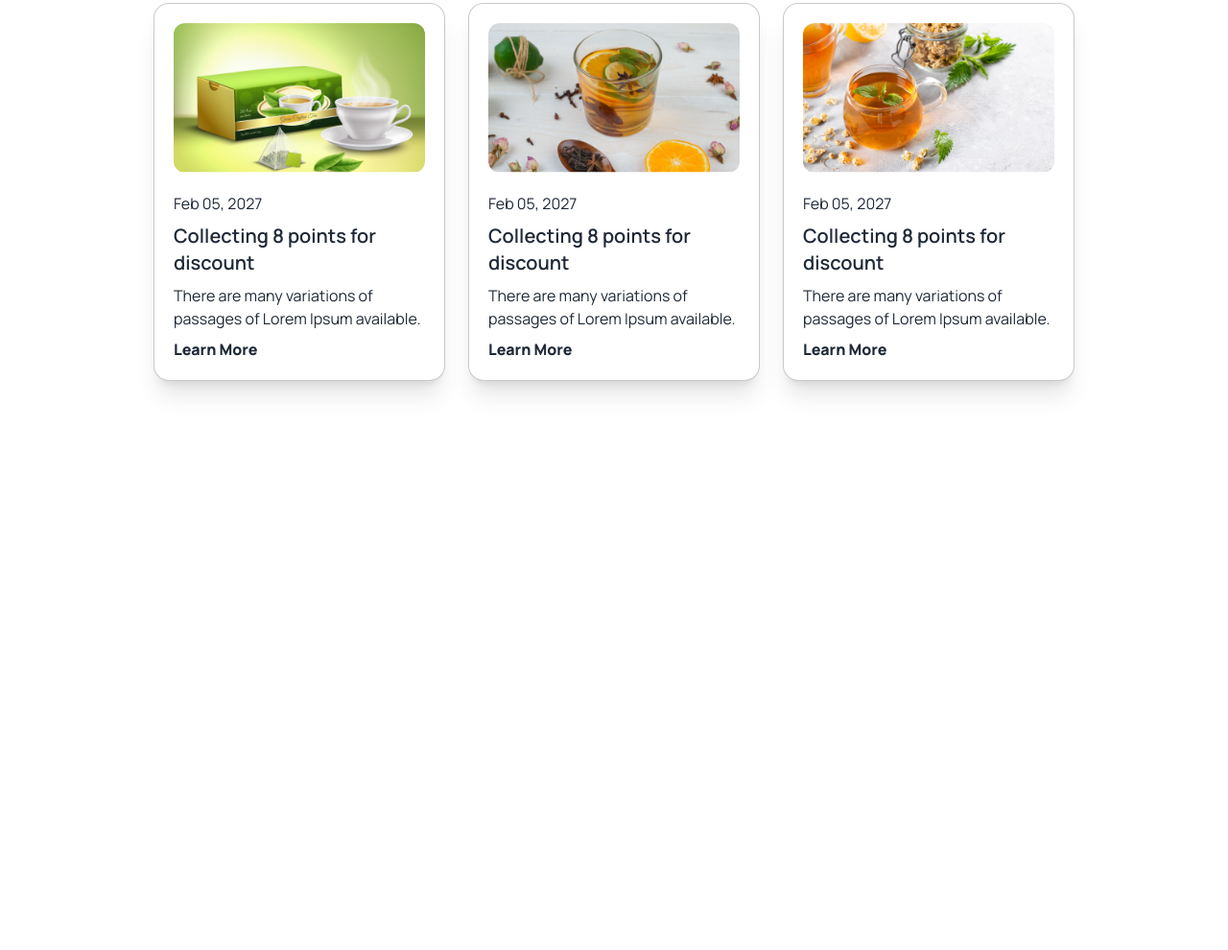
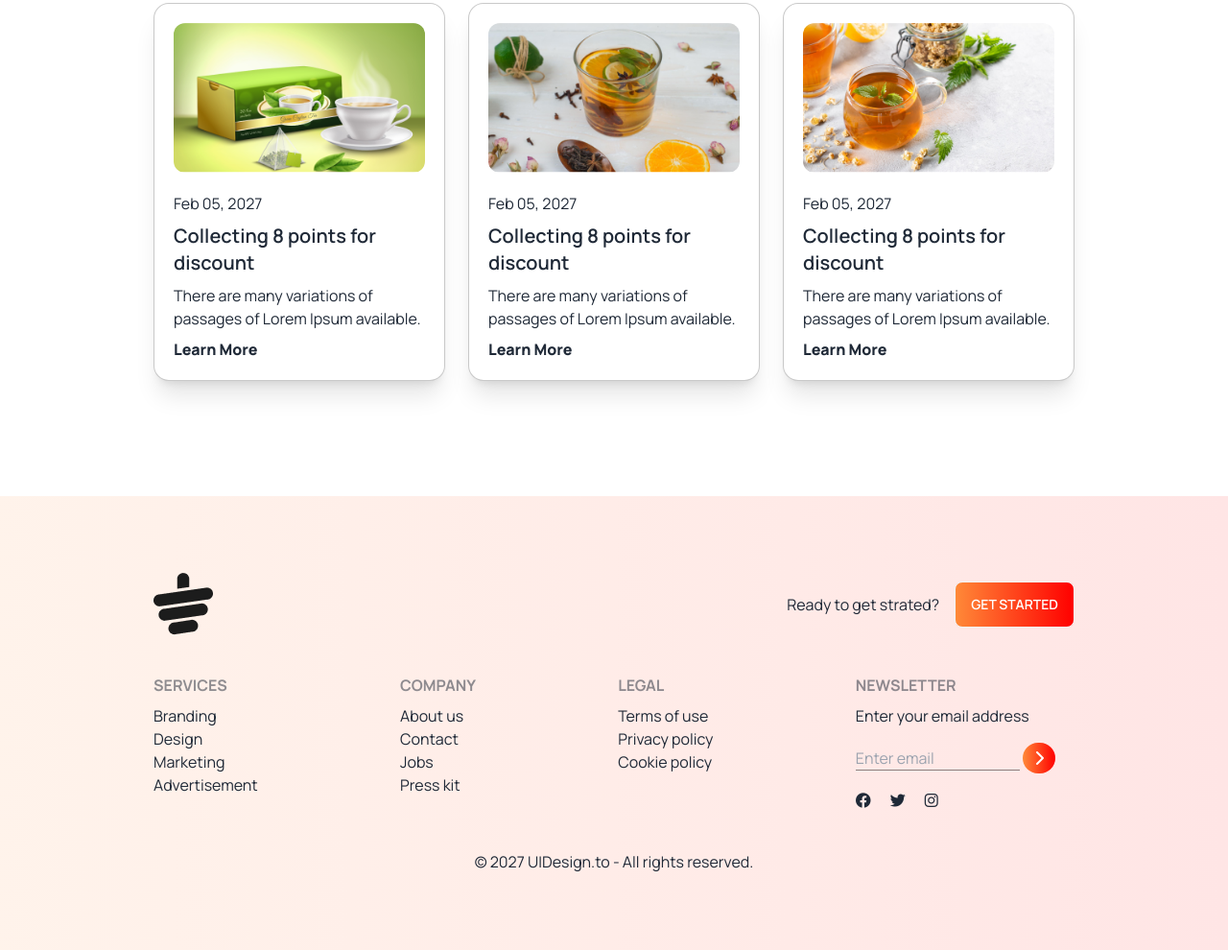
Before and after one commit to atikrahad/tea-house, a plain HTML site: page index.html in a window 1280 px wide. Shown: the part 2570-3560 px from the top of the page at 96% size. Before the commit the page ends 3087 px from the top, so only its background shows below. Drawn offline with nearby package versions, Linux system fonts and the light colour scheme.

Commit message:
adding responsive and footer

```diff
--- a/index.html
+++ b/index.html
@@ -170,16 +170,16 @@
 
         <section class="w-4/5 lg:w-3/4 mx-auto">
             <div class="hero px-8 py-12 bg-gradient-to-r from-[#FF8938] to-[#f00]">
-                <div class="hero-content flex-col lg:flex-row">
+                <div class="hero-content gap-10 flex-col lg:flex-row">
 
                   <div>
                     <h1 class="text-5xl text-white font-bold">Box Office News!</h1>
-                    <p class="py-6 text-white pr-20">Provident cupiditate voluptatem et in. Quaerat fugiat ut assumenda excepturi exercitationem quasi. In deleniti eaque aut repudiandae et a id nisi.</p>
+                    <p class="py-6 text-white lg:pr-20">Provident cupiditate voluptatem et in. Quaerat fugiat ut assumenda excepturi exercitationem quasi. In deleniti eaque aut repudiandae et a id nisi.</p>
                     <button class="btn text-red-400 ">Get Started</button>
                   </div>
 
                   <div class="relative ">
-                    <div class="opacity-50 w-96 mb-12">
+                    <div class="opacity-50 lg:w-96 mb-12">
                         <div class="p-8 relative bg-white space-y-1 rounded-xl">
                         <img class="absolute -top-6 -left-6" src="./images/client.png" alt="">
                         <p class="text-[#777]">We are providing the best and suitable home insurance services for the people who are interested to treatment</p>
@@ -187,7 +187,7 @@
                         <h4 class="text-[#777] font-medium">Businessman</h4>
                     </div>
                     </div>
-                    <div class="absolute w-96 z-10 -left-20 bottom-32">
+                    <div class="absolute lg:w-96 z-10 -left-6 lg:-left-20 bottom-32">
                         <div class="p-8 relative bg-white space-y-1 rounded-xl">
                         <img class="absolute -top-6 -left-6" src="./images/client.png" alt="">
                         <p class="text-[#777]">We are providing the best and suitable home insurance services for the people who are interested to treatment</p>
@@ -195,7 +195,7 @@
                         <h4 class="text-[#777] font-medium">Businessman</h4>
                     </div>
                     </div>
-                    <div class="opacity-50 w-96">
+                    <div class="opacity-50 lg:w-96">
                         <div class="p-8 relative  bg-white space-y-1 rounded-xl">
                         <img class="absolute -top-6 -left-6" src="./images/client.png" alt="">
                         <p class="text-[#777]">We are providing the best and suitable home insurance services for the people who are interested to treatment</p>
@@ -264,5 +264,62 @@
 
     </main>
 
+    <footer style="background-image:linear-gradient(270deg, rgba(255, 0, 0, 0.10) 0%, rgba(255, 137, 56, 0.10) 100%);" class="py-10">
+
+      <div class="w-4/5 lg:w-3/4 mx-auto">
+
+        <div class="flex justify-between items-center my-10">
+          <div><img src="./images/cup.png" alt=""></div>
+          <div class="flex items-center gap-4">
+            <p>Ready to get strated?</p>
+            <button class="btn bg-gradient-to-r from-[#FF8938] to-[#f00] text-white">Get Started</button>
+          </div>
+        </div>
+
+        <div class="grid grid-cols-2 gap-5 lg:justify-between lg:flex lg:flex-row">
+          <div class="flex flex-col">
+            <span class="footer-title">Services</span>
+            <a class="link link-hover">Branding</a>
+            <a class="link link-hover">Design</a>
+            <a class="link link-hover">Marketing</a>
+            <a class="link link-hover">Advertisement</a>
+          </div>
+          <div class="flex flex-col">
+            <span class="footer-title">Company</span>
+            <a class="link link-hover">About us</a>
+            <a class="link link-hover">Contact</a>
+            <a class="link link-hover">Jobs</a>
+            <a class="link link-hover">Press kit</a>
+          </div>
+          <div class="flex flex-col">
+            <span class="footer-title">Legal</span>
+            <a class="link link-hover">Terms of use</a>
+            <a class="link link-hover">Privacy policy</a>
+            <a class="link link-hover">Cookie policy</a>
+          </div>
+          <div class="flex flex-col">
+            <span class="footer-title">Newsletter</span>
+            <div>
+              <label class="my-4">
+              Enter your email address
+              </label>
+              <div class="my-4 " >
+                <input type="text" class="border-b-[1px] bg-transparent w-3/4 outline-none border-[#00000075]" placeholder="Enter email">
+                <button class="rounded-full px-3 text-white py-1 bg-gradient-to-r from-[#FF8938] to-[#f00]"><i class="fa-solid fa-chevron-right"></i></button>
+              </div>
+
+              <div class="flex gap-5">
+                <button><i class="fa-brands  fa-facebook"></i></button><button><i class="fa-brands fa-twitter"></i></button><button><i class="fa-brands fa-instagram"></i></button>
+              </div>
+            </div>
+          </div>
+        </div>
+
+        <div class="text-center my-10">
+          <p>© 2027 UIDesign.to - All rights reserved.</p>
+        </div>
+      </div>
+    </footer>
+
   </body>
 </html>
```
